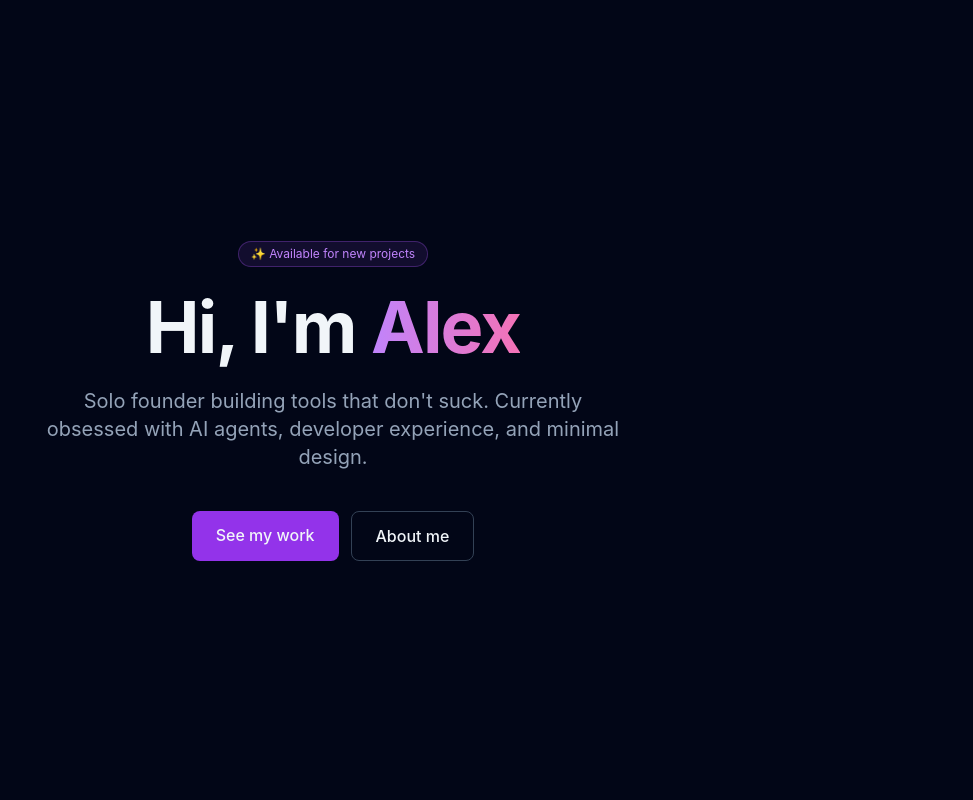
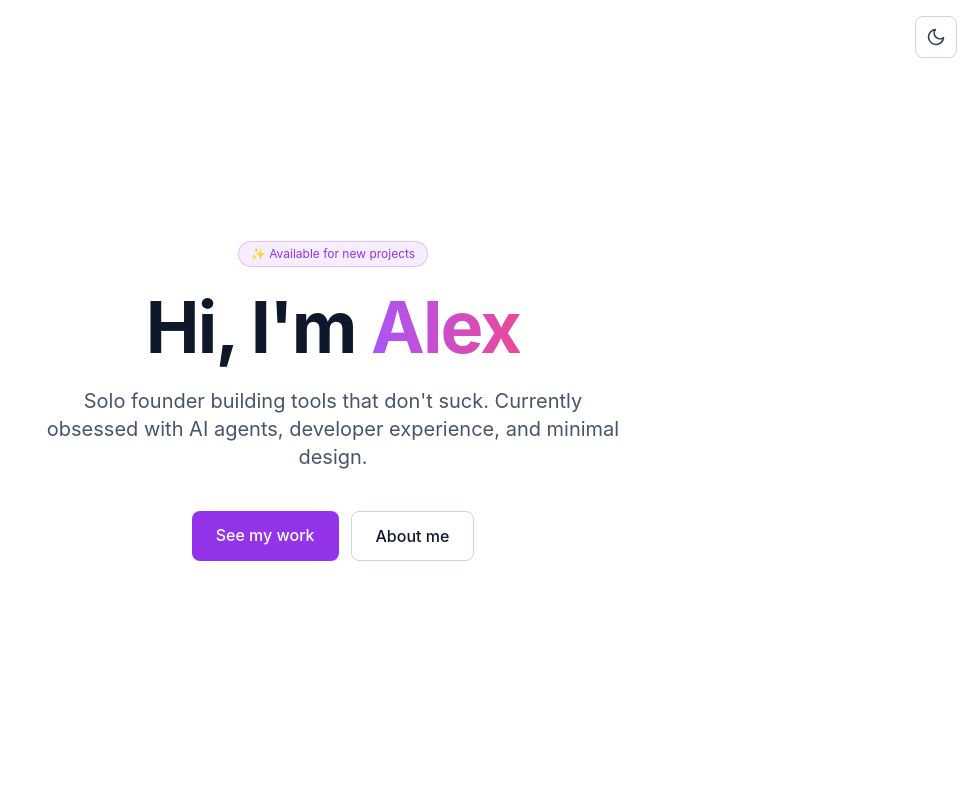
Before and after one commit to ThePyth0nKid/soloPortfolio, a React (Vite) app: page / in a window 1280 px wide. Shown: the top 800 px of the page, without its empty margins (307-1280 px from the left). Built offline with nearby package versions, Linux system fonts and the light colour scheme.

Commit message:
feat: Add a dark mode toggle to the home page (via PatchParty: Craftsman)

```diff
--- a/index.html
+++ b/index.html
@@ -2,9 +2,28 @@
 <html lang="en">
   <head>
     <meta charset="UTF-8" />
-    <link rel="icon" type="image/svg+xml" href="/vite.svg" />
     <meta name="viewport" content="width=device-width, initial-scale=1.0" />
-    <title>Alex Chen — Solo Founder Portfolio</title>
+    <title>Alex Chen — Solo Founder</title>
+    <script>
+      // Apply theme before paint to prevent flash of wrong theme.
+      (function () {
+        try {
+          var STORAGE_KEY = 'portfolio:theme';
+          var stored = localStorage.getItem(STORAGE_KEY);
+          var theme =
+            stored === 'light' || stored === 'dark'
+              ? stored
+              : window.matchMedia('(prefers-color-scheme: dark)').matches
+                ? 'dark'
+                : 'light';
+          if (theme === 'dark') {
+            document.documentElement.classList.add('dark');
+          }
+        } catch (e) {
+          // No-op: storage unavailable, fall through to default (light).
+        }
+      })();
+    </script>
   </head>
   <body>
     <div id="root"></div>
--- a/src/App.jsx
+++ b/src/App.jsx
@@ -1,17 +1,19 @@
 import Hero from './components/Hero'
 import About from './components/About'
 import Projects from './components/Projects'
+import ThemeToggle from './components/ThemeToggle'
 // 👇 PatchParty agents will add a Contact section here
 // import Contact from './components/Contact'
 
 export default function App() {
   return (
     <div className="min-h-screen">
+      <ThemeToggle />
       <Hero />
       <About />
       <Projects />
       {/* <Contact /> ← agents add this */}
-      <footer className="py-8 text-center text-sm text-slate-500 border-t border-slate-800">
+      <footer className="py-8 text-center text-sm text-slate-500 border-t border-slate-200 dark:border-slate-800">
         © 2026 Alex Chen — built with too much coffee ☕
       </footer>
     </div>
--- a/src/components/About.jsx
+++ b/src/components/About.jsx
@@ -3,7 +3,7 @@ export default function About() {
     <section id="about" className="py-24 px-6">
       <div className="max-w-3xl mx-auto space-y-6">
         <h2 className="text-4xl font-bold">About</h2>
-        <div className="space-y-4 text-slate-400 leading-relaxed">
+        <div className="space-y-4 text-slate-600 dark:text-slate-400 leading-relaxed">
           <p>
             I've spent the last 8 years building products at startups and big
             tech. Burned out twice, learned some lessons. Now I build alone —
@@ -23,7 +23,7 @@ export default function About() {
           {['React', 'TypeScript', 'Python', 'Postgres', 'AI/ML', 'Design'].map((skill) => (
             <span
               key={skill}
-              className="px-3 py-1 bg-slate-800 border border-slate-700 rounded-md text-xs text-slate-300"
+              className="px-3 py-1 bg-slate-100 border border-slate-200 text-slate-700 dark:bg-slate-800 dark:border-slate-700 dark:text-slate-300 rounded-md text-xs"
             >
               {skill}
             </span>
--- a/src/components/Hero.jsx
+++ b/src/components/Hero.jsx
@@ -2,29 +2,29 @@ export default function Hero() {
   return (
     <section className="min-h-screen flex flex-col items-center justify-center px-6 text-center">
       <div className="max-w-3xl space-y-6">
-        <div className="inline-block px-3 py-1 bg-purple-500/10 border border-purple-500/30 rounded-full text-xs text-purple-400">
+        <div className="inline-block px-3 py-1 bg-purple-500/10 border border-purple-500/30 rounded-full text-xs text-purple-600 dark:text-purple-400">
           ✨ Available for new projects
         </div>
         <h1 className="text-6xl md:text-7xl font-bold tracking-tight">
           Hi, I'm{' '}
-          <span className="bg-gradient-to-r from-purple-400 to-pink-400 bg-clip-text text-transparent">
+          <span className="bg-gradient-to-r from-purple-500 to-pink-500 dark:from-purple-400 dark:to-pink-400 bg-clip-text text-transparent">
             Alex
           </span>
         </h1>
-        <p className="text-xl text-slate-400 max-w-xl mx-auto">
+        <p className="text-xl text-slate-600 dark:text-slate-400 max-w-xl mx-auto">
           Solo founder building tools that don't suck. Currently obsessed with
           AI agents, developer experience, and minimal design.
         </p>
         <div className="flex gap-3 justify-center pt-4">
           <a
             href="#projects"
-            className="px-6 py-3 bg-purple-600 hover:bg-purple-500 rounded-lg font-medium transition-colors"
+            className="px-6 py-3 bg-purple-600 hover:bg-purple-500 text-white rounded-lg font-medium transition-colors"
           >
             See my work
           </a>
           <a
             href="#about"
-            className="px-6 py-3 border border-slate-700 hover:border-slate-500 rounded-lg font-medium transition-colors"
+            className="px-6 py-3 border border-slate-300 hover:border-slate-500 dark:border-slate-700 dark:hover:border-slate-500 rounded-lg font-medium transition-colors"
           >
             About me
           </a>
--- /dev/null
+++ b/src/components/ThemeToggle.jsx
@@ -0,0 +1,72 @@
+import useTheme, { THEME_DARK } from '../hooks/useTheme'
+
+/**
+ * A fixed top-right button that toggles between light and dark themes.
+ * Uses sun icon in dark mode (click to go light) and moon in light mode.
+ */
+export default function ThemeToggle() {
+  const { theme, toggleTheme } = useTheme()
+  const isDark = theme === THEME_DARK
+  const label = isDark ? 'Switch to light mode' : 'Switch to dark mode'
+
+  return (
+    <button
+      type="button"
+      onClick={toggleTheme}
+      aria-label={label}
+      title={label}
+      data-testid="theme-toggle"
+      className="fixed top-4 right-4 z-50 p-2.5 rounded-lg border border-slate-300 bg-white/80 backdrop-blur hover:border-slate-400 hover:bg-white transition-colors dark:border-slate-700 dark:bg-slate-900/80 dark:hover:border-slate-500 dark:hover:bg-slate-900"
+    >
+      {isDark ? <SunIcon /> : <MoonIcon />}
+    </button>
+  )
+}
+
+function SunIcon() {
+  return (
+    <svg
+      xmlns="http://www.w3.org/2000/svg"
+      width="20"
+      height="20"
+      viewBox="0 0 24 24"
+      fill="none"
+      stroke="currentColor"
+      strokeWidth="2"
+      strokeLinecap="round"
+      strokeLinejoin="round"
+      aria-hidden="true"
+      className="text-yellow-400"
+    >
+      <circle cx="12" cy="12" r="4" />
+      <path d="M12 2v2" />
+      <path d="M12 20v2" />
+      <path d="m4.93 4.93 1.41 1.41" />
+      <path d="m17.66 17.66 1.41 1.41" />
+      <path d="M2 12h2" />
+      <path d="M20 12h2" />
+      <path d="m6.34 17.66-1.41 1.41" />
+      <path d="m19.07 4.93-1.41 1.41" />
+    </svg>
+  )
+}
+
+function MoonIcon() {
+  return (
+    <svg
+      xmlns="http://www.w3.org/2000/svg"
+      width="20"
+      height="20"
+      viewBox="0 0 24 24"
+      fill="none"
+      stroke="currentColor"
+      strokeWidth="2"
+      strokeLinecap="round"
+      strokeLinejoin="round"
+      aria-hidden="true"
+      className="text-slate-700"
+    >
+      <path d="M21 12.79A9 9 0 1 1 11.21 3 7 7 0 0 0 21 12.79z" />
+    </svg>
+  )
+}
--- /dev/null
+++ b/src/hooks/useTheme.js
@@ -0,0 +1,97 @@
+import { useEffect, useState, useCallback } from 'react'
+
+/**
+ * Supported theme values.
+ * @typedef {'light' | 'dark'} Theme
+ */
+
+export const THEME_STORAGE_KEY = 'portfolio:theme'
+export const THEME_LIGHT = 'light'
+export const THEME_DARK = 'dark'
+const DARK_CLASS = 'dark'
+
+/**
+ * Safely read the persisted theme from localStorage.
+ * Returns null if unavailable or value is invalid.
+ * @returns {Theme | null}
+ */
+export function readStoredTheme() {
+  try {
+    if (typeof window === 'undefined' || !window.localStorage) return null
+    const stored = window.localStorage.getItem(THEME_STORAGE_KEY)
+    if (stored === THEME_LIGHT || stored === THEME_DARK) return stored
+    return null
+  } catch {
+    // Access to localStorage can throw (private mode, disabled storage).
+    return null
+  }
+}
+
+/**
+ * Determine the user's preferred theme from the OS / browser.
+ * Falls back to light if matchMedia isn't available.
+ * @returns {Theme}
+ */
+export function getSystemTheme() {
+  if (typeof window === 'undefined' || typeof window.matchMedia !== 'function') {
+    return THEME_LIGHT
+  }
+  return window.matchMedia('(prefers-color-scheme: dark)').matches
+    ? THEME_DARK
+    : THEME_LIGHT
+}
+
+/**
+ * Resolve the initial theme: stored preference wins, otherwise system.
+ * @returns {Theme}
+ */
+export function getInitialTheme() {
+  return readStoredTheme() ?? getSystemTheme()
+}
+
+/**
+ * Apply a theme to the document root by toggling the `dark` class.
+ * Safe to call with no DOM (no-op on SSR).
+ * @param {Theme} theme
+ */
+export function applyThemeToDocument(theme) {
+  if (typeof document === 'undefined') return
+  const root = document.documentElement
+  if (theme === THEME_DARK) {
+    root.classList.add(DARK_CLASS)
+  } else {
+    root.classList.remove(DARK_CLASS)
+  }
+}
+
+/**
+ * React hook that manages theme state with localStorage persistence.
+ * @returns {{ theme: Theme, toggleTheme: () => void, setTheme: (t: Theme) => void }}
+ */
+export default function useTheme() {
+  const [theme, setThemeState] = useState(getInitialTheme)
+
+  useEffect(() => {
+    applyThemeToDocument(theme)
+    try {
+      window.localStorage.setItem(THEME_STORAGE_KEY, theme)
+    } catch {
+      // Ignore storage errors — theme still applies for the session.
+    }
+  }, [theme])
+
+  const setTheme = useCallback((next) => {
+    if (next !== THEME_LIGHT && next !== THEME_DARK) {
+      throw new Error(
+        `Invalid theme "${next}". Expected "${THEME_LIGHT}" or "${THEME_DARK}".`,
+      )
+    }
+    setThemeState(next)
+  }, [])
+
+  const toggleTheme = useCallback(() => {
+    setThemeState((current) => (current === THEME_DARK ? THEME_LIGHT : THEME_DARK))
+  }, [])
+
+  return { theme, toggleTheme, setTheme }
+}
--- a/src/index.css
+++ b/src/index.css
@@ -4,7 +4,11 @@
 
 @layer base {
   body {
-    @apply bg-slate-950 text-slate-100 antialiased;
+    @apply bg-white text-slate-900 antialiased transition-colors duration-300;
     font-family: -apple-system, BlinkMacSystemFont, 'Segoe UI', Roboto, sans-serif;
   }
+
+  .dark body {
+    @apply bg-slate-950 text-slate-100;
+  }
 }
--- a/tailwind.config.js
+++ b/tailwind.config.js
@@ -1,6 +1,7 @@
 /** @type {import('tailwindcss').Config} */
 export default {
   content: ['./index.html', './src/**/*.{js,jsx}'],
+  darkMode: 'class',
   theme: {
     extend: {
       fontFamily: {
```
Also changed, not shown: src/components/Projects.jsx (+6 -6 lines), 1 other file (tests, documents, lock files or other folders).
